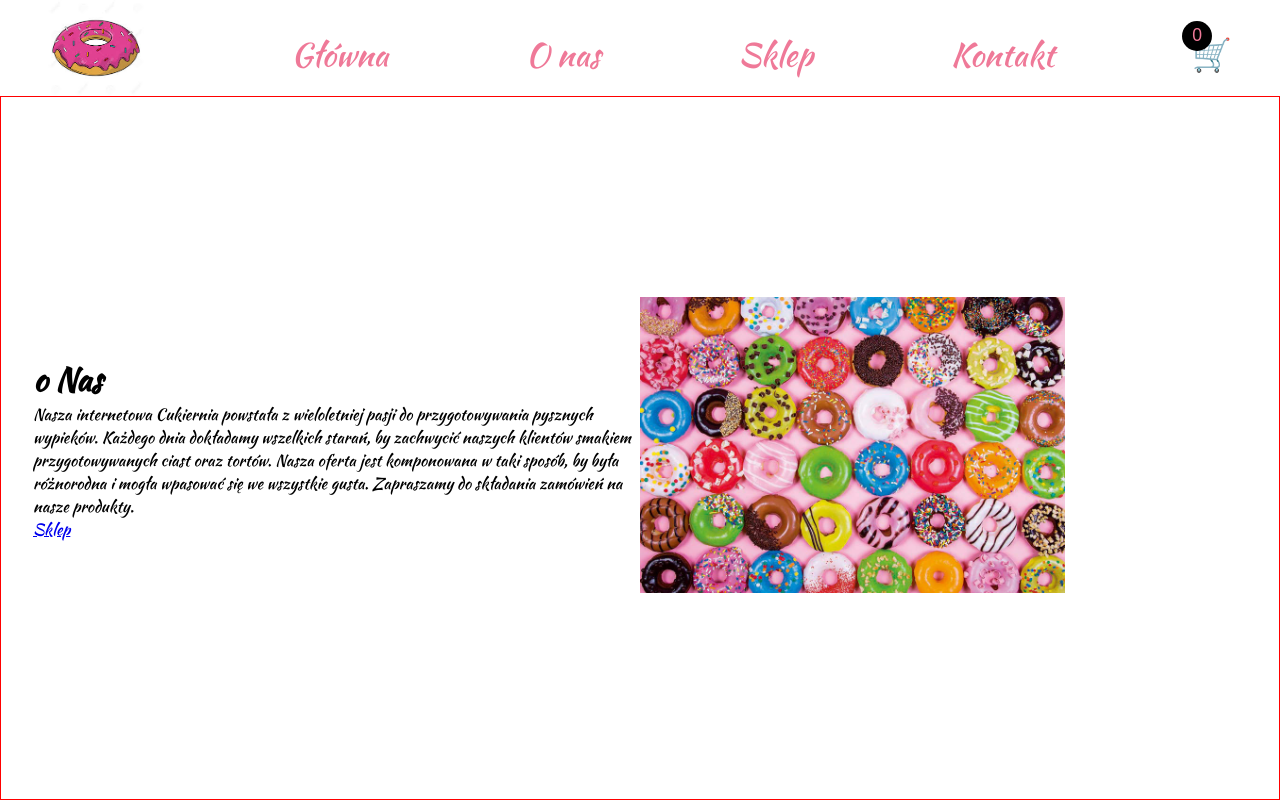
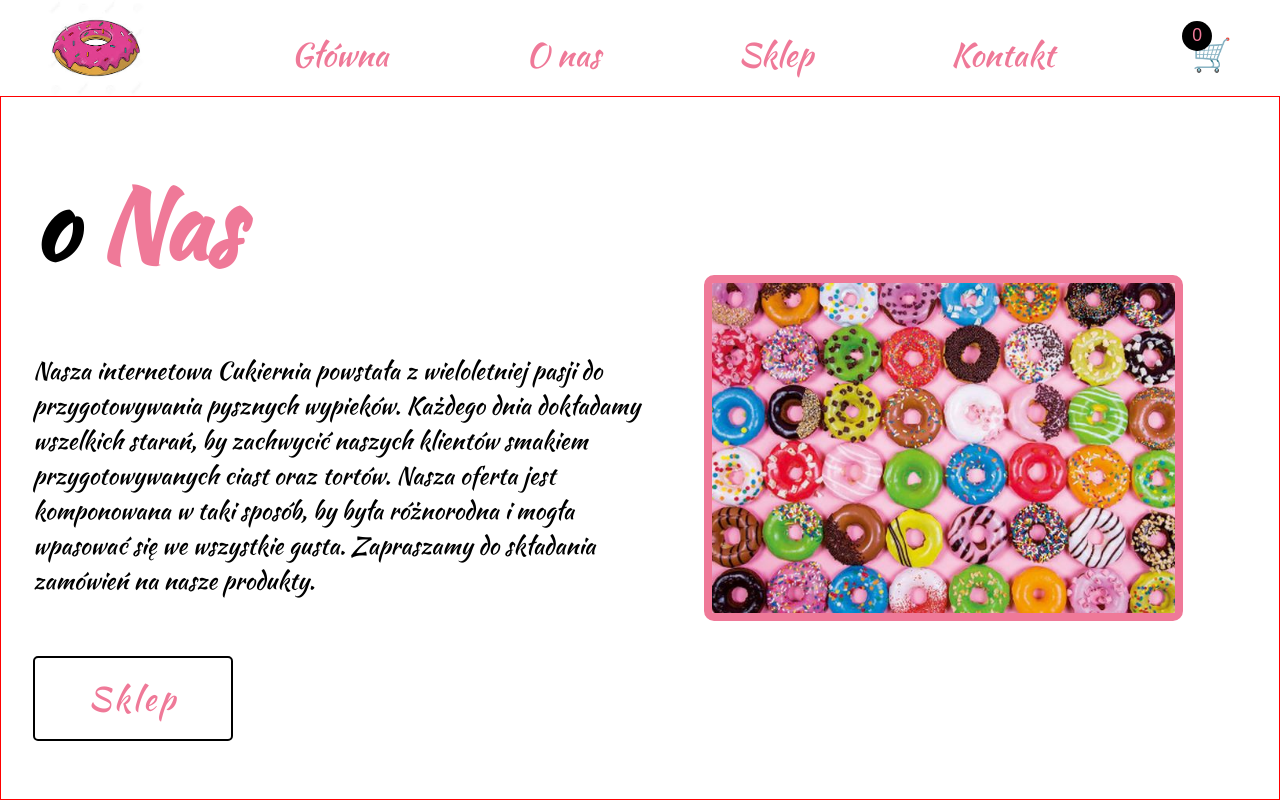
Before and after one commit to ajarek/react-83-vite-cukiernia-Router-6.11, a React (Vite) app: page /about-us in a window 1280 px wide. Built offline with nearby package versions, Linux system fonts and the light colour scheme.

Commit message:
added component AboutUs

```diff
--- a/src/pages/AboutUs/AboutUs.css
+++ b/src/pages/AboutUs/AboutUs.css
@@ -6,3 +6,56 @@
   place-items: center;
   border: 1px solid red;
 }
+.about-us .info h1{
+font-size: 6rem;
+}
+.about-us .info .text{
+  font-size: 1.5rem ;
+}
+.about-us .info .pink {
+  color: var(--mainPink);
+}
+.about-us .info,.about-us .img{
+  height: 100%;
+  display: flex;
+  flex-direction: column;
+  justify-content: space-evenly;
+}
+.about-us .img{
+  align-items: center;
+  padding: 0 64px;
+}
+.about-us .wrapper-img{
+  border: 8px solid var(--mainPink);
+  overflow: hidden;
+  border-radius: 10px;
+}
+.about-us .wrapper-img img{
+height: 100%;
+width: 100%;
+object-fit: cover;
+cursor: pointer;
+transition:all 0.5s ease-in-out;
+}
+.about-us .wrapper-img img:hover{
+  transform: scale(1.5);
+}
+.about-us .link-store{
+  height: 85px;
+  width: 200px;
+  display: flex;
+  justify-content: center;
+  align-items: center;
+  font-size: 2rem;
+  text-decoration: none;
+  letter-spacing: 3px;
+  border: 2px solid var(--mainBlack);
+  border-radius: 5px;
+  background-color: var(--mainWhite);
+  color: var(--mainPink);
+  transition: all 0.3s ease-in-out;
+ }
+ .about-us .link-store:hover{
+   background-color: var(--mainBlack);
+   border: 2px solid var(--mainPink);
+ }
--- a/src/pages/AboutUs/AboutUs.jsx
+++ b/src/pages/AboutUs/AboutUs.jsx
@@ -10,7 +10,7 @@ const AboutUs = () => {
       </div>
       <div className="img">
         <div className="wrapper-img">
-          <img src="./img/imgOnas.jpg" alt="cookie" width={'70%'} />
+          <img src="./img/imgOnas.jpg" alt="cookie"  />
         </div>
       </div>
     </div>
```
Also changed, not shown: public/img/imgOnas.jpg.
